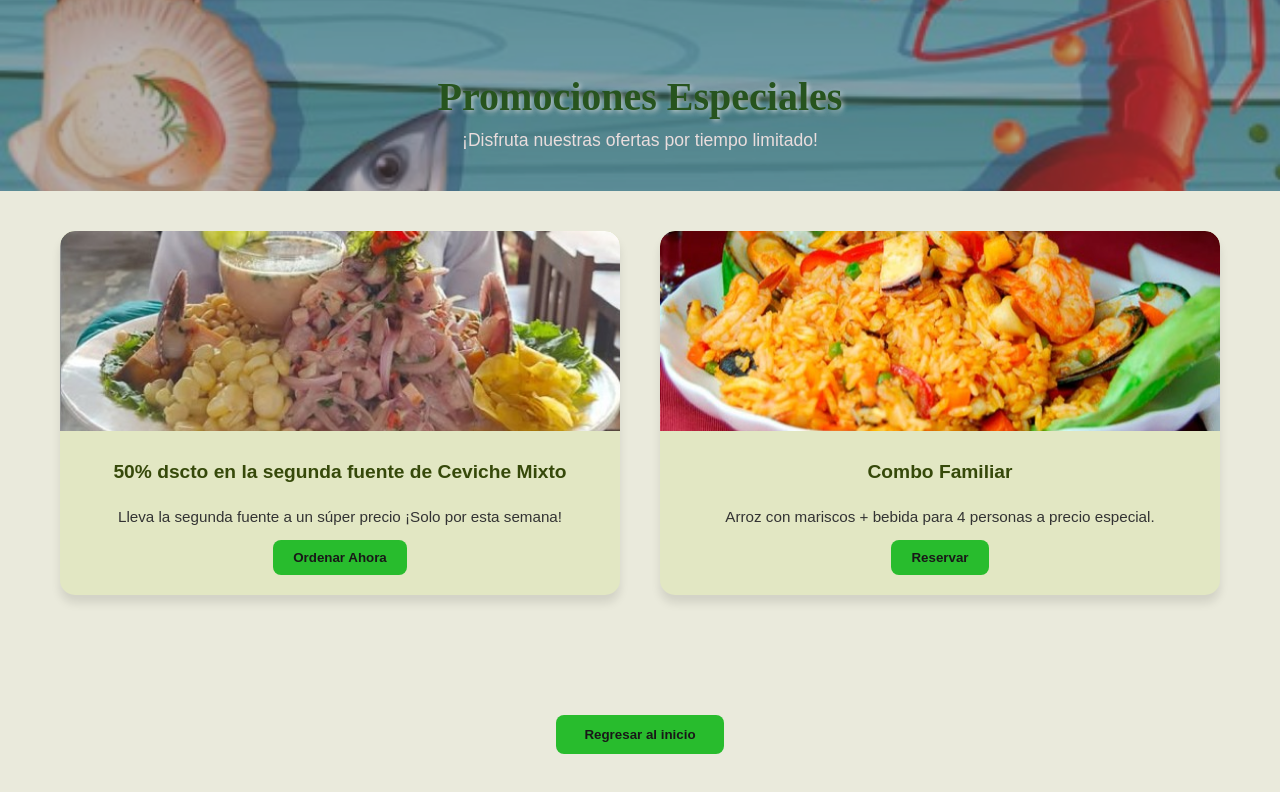
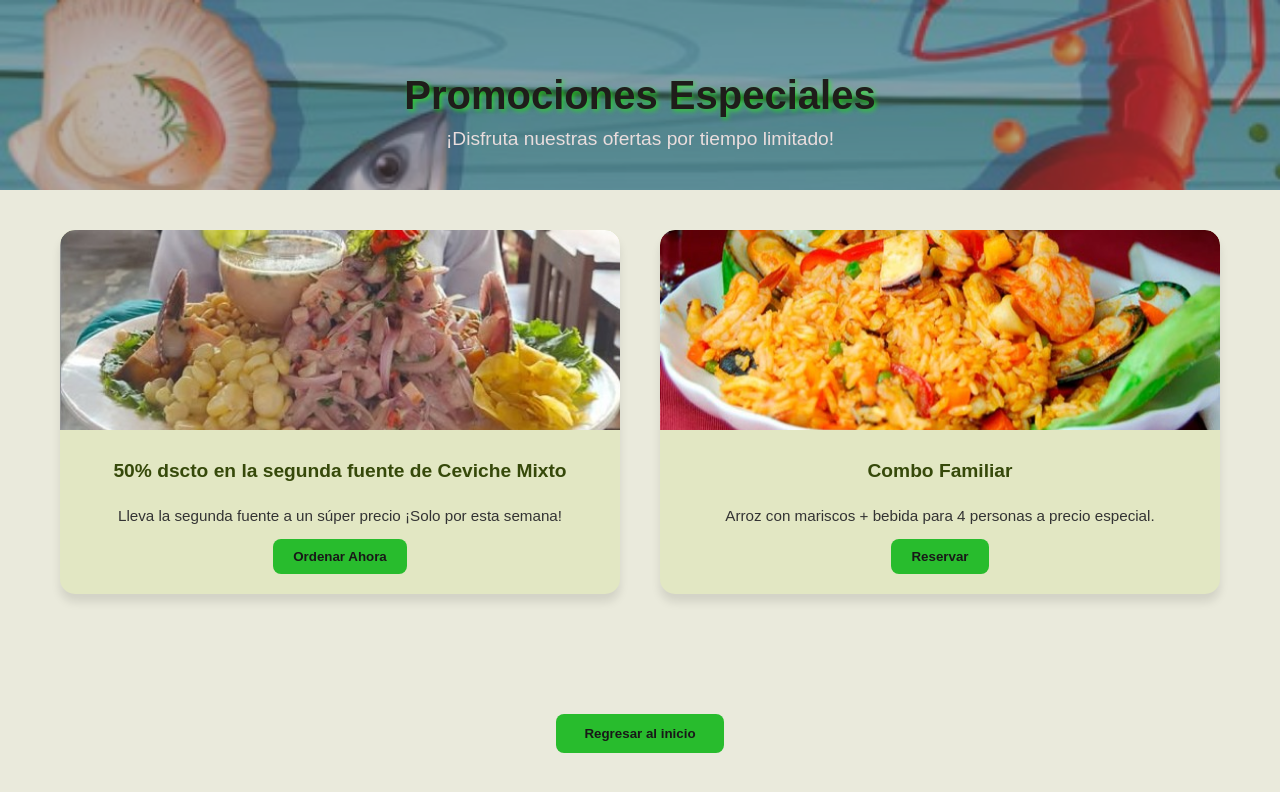
Before and after one commit to cuevalachosalexandra-ui/MI-CHE-LIMON-, a plain HTML site: page promociones.html in a window 1280 px wide. Drawn offline with Linux system fonts and the light colour scheme.

Commit message:
Update promociones.html

```diff
--- a/promociones.html
+++ b/promociones.html
@@ -52,20 +52,21 @@
     }
 
     .promociones-contenido h1 {
-      font-family: 'Times New Roman', Times, serif;
+      font-family: Arial, Helvetica, sans-serif;
       font-size: 2.5rem;
-      color: #27541e;
+      color: #1f1d1a;
       margin-bottom: 10px;
-      text-shadow: 2px 2px 5px rgba(236, 232, 232, 0.7);
+      text-shadow: 2px 2px 5px rgba(30, 238, 11, 0.7);
     }
 
     .promociones-contenido p {
       font-family: Arial, Helvetica, sans-serif;
-      font-size: 1.1rem;
+      font-size: 1.2rem;
       color: #eadddd;
       text-shadow: #333;
       margin: 0;
     }
+
 
     /* Contenedor tarjetas */
     .contenedor {
```
